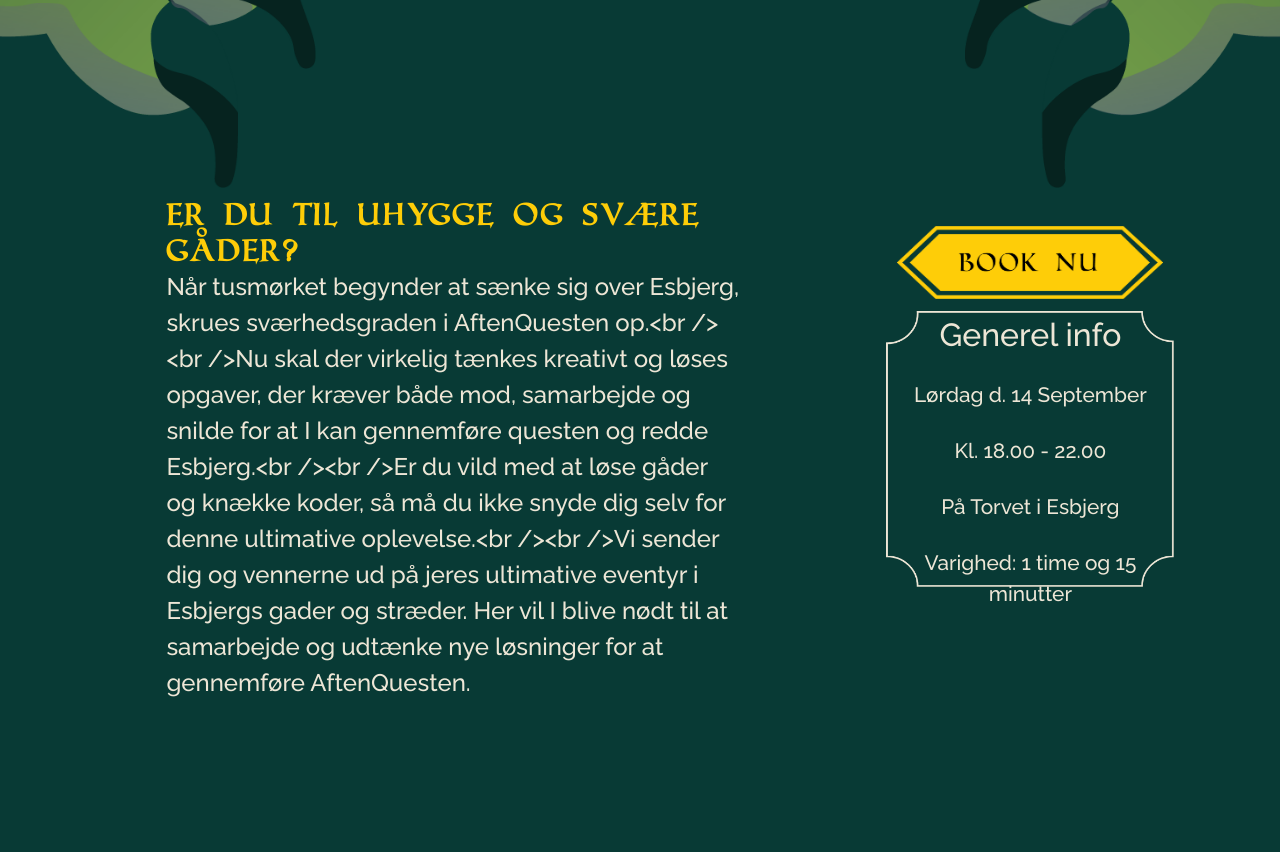
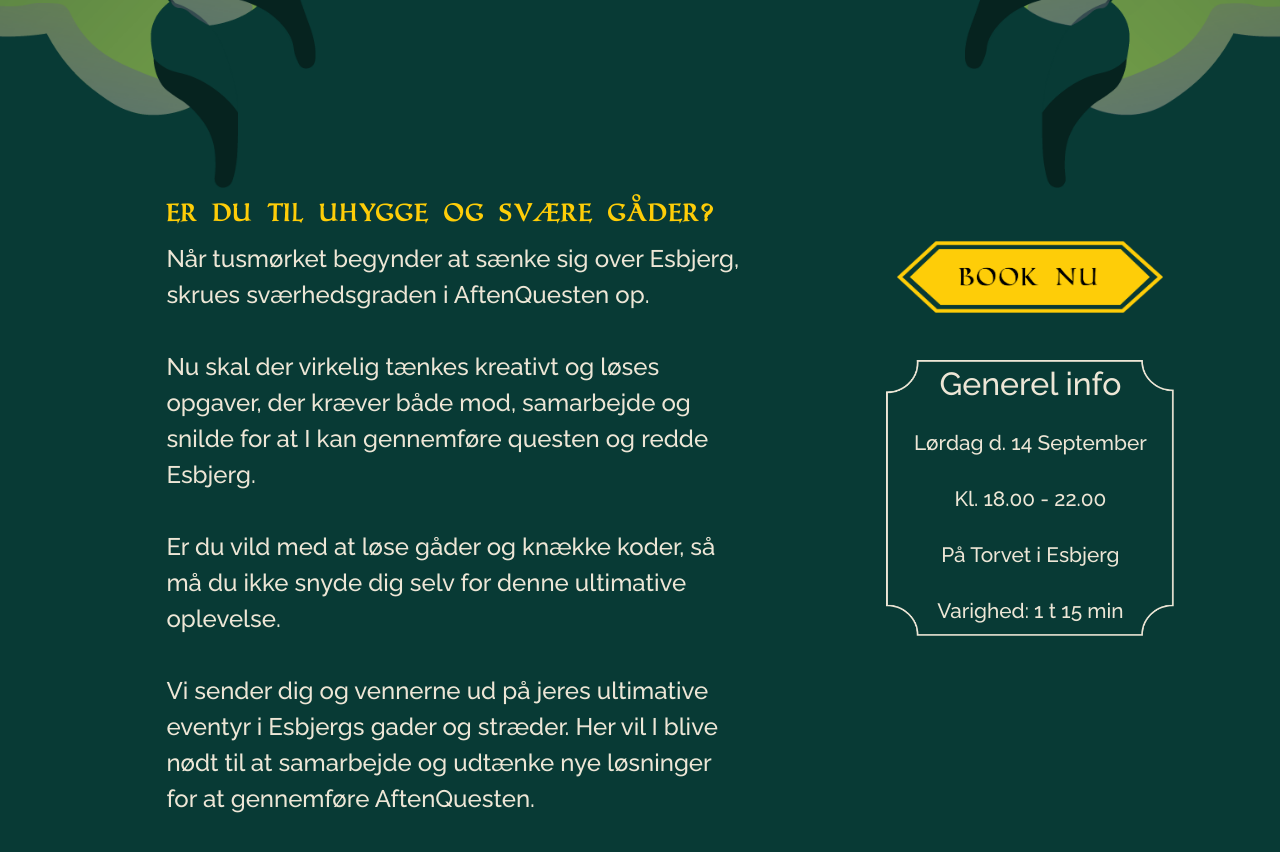
Before and after one commit to Sinyedu/Fantasy-Festival, a Vue app in the folder fantasyfestival/: page /aften in a window 1280 px wide. Shown: the part 580-1432 px from the top of the page. Built offline with nearby package versions, Linux system fonts and the light colour scheme.

Commit message:
Dynamic page content

```diff
--- a/fantasyfestival/src/components/Quest.vue
+++ b/fantasyfestival/src/components/Quest.vue
@@ -17,11 +17,14 @@
 
     <div class="questcontainer">
       <div class="infotext">
-        <h1 class="headliner2 font-bold text-3xl">
+        <h1 class="headliner2 font-bold text-2xl">
           {{ content.headliner2 }}
         </h1>
         <p class="maintext raleway-font">
-          {{ content.maintext }}
+          {{ content.maintext1 }} <br> <br>
+          {{ content.maintext2 }} <br> <br>
+          {{ content.maintext3 }} <br> <br>
+          {{ content.maintext4 }}
         </p>
       </div>
 
@@ -104,6 +107,7 @@
 .headliner2 {
   color: var(--text-colour-light);
   margin-top: 2%;
+  margin-bottom: 2%;
 }
 
 .herocontainer {
@@ -184,10 +188,11 @@
 
 .card {
   max-width: 100%;
-  width: 47%;
+  width: 40%;
   height: 100%;
   margin-top: 5%;
   padding-top: 3%;
+  padding-bottom: 8%;
   align-items: center;
   justify-content: center;
   background-image: url("../assets/img/familieramme.png");
@@ -217,7 +222,8 @@
 }
 
 .ylwbutton {
-  padding-top: 14%;
+  padding-top: 45%;
+  padding-bottom: 20%;
   width: 100%;
   height: 100%;
   scale: 1.4;
--- a/fantasyfestival/src/modules/getDayInfo.js
+++ b/fantasyfestival/src/modules/getDayInfo.js
@@ -5,12 +5,15 @@
     {
       questTitle: "Familie Quest",
       headliner2: "Deltag i en eventyrlig oplevelse",
-      maintext: "Familieudgaven af Fantasy Quest Esbjerg er et oplevelsesløb for hele familien, med tryk på oplevelse. For det er ikke et klassisk løb. Det handler om at leve sig ind i en anden verden, en magisk historie, hvor I sammen er på en ”quest” – en mission, en opgave, en jagt.<br /><br />Her møder I magiske væsner, der stiller jer nogle opgaver og udfordringer undervejs mod målet, som I skal løse sammen for at gennemføre Questen.<br /><br />Sværhedsgraden er sænket, så børnene kan være med til at løse opgaverne. Men tag ikke fejl, der er brug for alle gode kræfter og samarbejdsevner, hvis I skal være med til at redde Esbjerg.<br /><br />Som en ekstra bonus kan I møde YouTuberen Lakserytteren undervejs i Questen rundt i Esbjergs gader.",
+      maintext1: "Familieudgaven af Fantasy Quest Esbjerg er et oplevelsesløb for hele familien, med tryk på oplevelse. For det er ikke et klassisk løb. Det handler om at leve sig ind i en anden verden, en magisk historie, hvor I sammen er på en ”quest” – en mission, en opgave, en jagt.",
+      maintext2: "Her møder I magiske væsner, der stiller jer nogle opgaver og udfordringer undervejs mod målet, som I skal løse sammen for at gennemføre Questen.",
+      maintext3: "Sværhedsgraden er sænket, så børnene kan være med til at løse opgaverne. Men tag ikke fejl, der er brug for alle gode kræfter og samarbejdsevner, hvis I skal være med til at redde Esbjerg.",
+      maintext4: "Som en ekstra bonus kan I møde YouTuberen Lakserytteren undervejs i Questen rundt i Esbjergs gader.",
       title: 'Generel info',
       date: 'Lørdag d. 14 September',
       time: 'Kl. 10.00 - 14.30',
       location: 'På Torvet i Esbjerg',
-      duration: 'Varighed: 1 time og 15 minutter',
+      duration: 'Varighed: 1 t 15 min',
     },
   )
 
--- a/fantasyfestival/src/modules/getNightInfo.js
+++ b/fantasyfestival/src/modules/getNightInfo.js
@@ -5,13 +5,15 @@
     {
       questTitle: "Aften Quest",
       headliner2: "Er du til uhygge og svære gåder?",
-      maintext: "Når tusmørket begynder at sænke sig over Esbjerg, skrues sværhedsgraden i AftenQuesten op.<br /><br />Nu skal der virkelig tænkes kreativt og løses opgaver, der kræver både mod, samarbejde og snilde for at I kan gennemføre questen og redde Esbjerg.<br /><br />Er du vild med at løse gåder og knække koder, så må du ikke snyde dig selv for denne ultimative oplevelse.<br /><br />Vi sender dig og vennerne ud på jeres ultimative eventyr i Esbjergs gader og stræder. Her vil I blive nødt til at samarbejde og udtænke nye løsninger for at gennemføre AftenQuesten.",
-
+      maintext1: "Når tusmørket begynder at sænke sig over Esbjerg, skrues sværhedsgraden i AftenQuesten op.",
+      maintext2: "Nu skal der virkelig tænkes kreativt og løses opgaver, der kræver både mod, samarbejde og snilde for at I kan gennemføre questen og redde Esbjerg.",
+      maintext3: "Er du vild med at løse gåder og knække koder, så må du ikke snyde dig selv for denne ultimative oplevelse.",
+      maintext4: "Vi sender dig og vennerne ud på jeres ultimative eventyr i Esbjergs gader og stræder. Her vil I blive nødt til at samarbejde og udtænke nye løsninger for at gennemføre AftenQuesten.",
       title: 'Generel info',
       date: 'Lørdag d. 14 September',
       time: 'Kl. 18.00 - 22.00',
       location: 'På Torvet i Esbjerg',
-      duration: 'Varighed: 1 time og 15 minutter',
+      duration: 'Varighed: 1 t 15 min',
       ages: 'Anbefales fra 7 år og op',
     },
   )
--- a/fantasyfestival/src/views/AftenView.vue
+++ b/fantasyfestival/src/views/AftenView.vue
@@ -6,14 +6,11 @@
   </div>
 </template>
 
-
 <script setup>
-//Importing the general information about the evening quest
   import getInfoDetails from '@/modules/getNightInfo.js';
   const { infoDetails } = getInfoDetails();
 
   import Quest from "../components/Quest.vue";
-
 </script>
 
 
--- a/fantasyfestival/src/views/FamilieView.vue
+++ b/fantasyfestival/src/views/FamilieView.vue
@@ -7,11 +7,10 @@
 </template>
 
 <script setup>
-// Getting the Dynamic content
-import getDayDetails from "@/modules/getDayInfo.js";
-const { dayDetails } = getDayDetails();
+  import getDayDetails from "@/modules/getDayInfo.js";
+  const { dayDetails } = getDayDetails();
 
-import Quest from "../components/Quest.vue";
+  import Quest from "../components/Quest.vue";
 </script>
 
 <style lang="scss" scoped>
```
